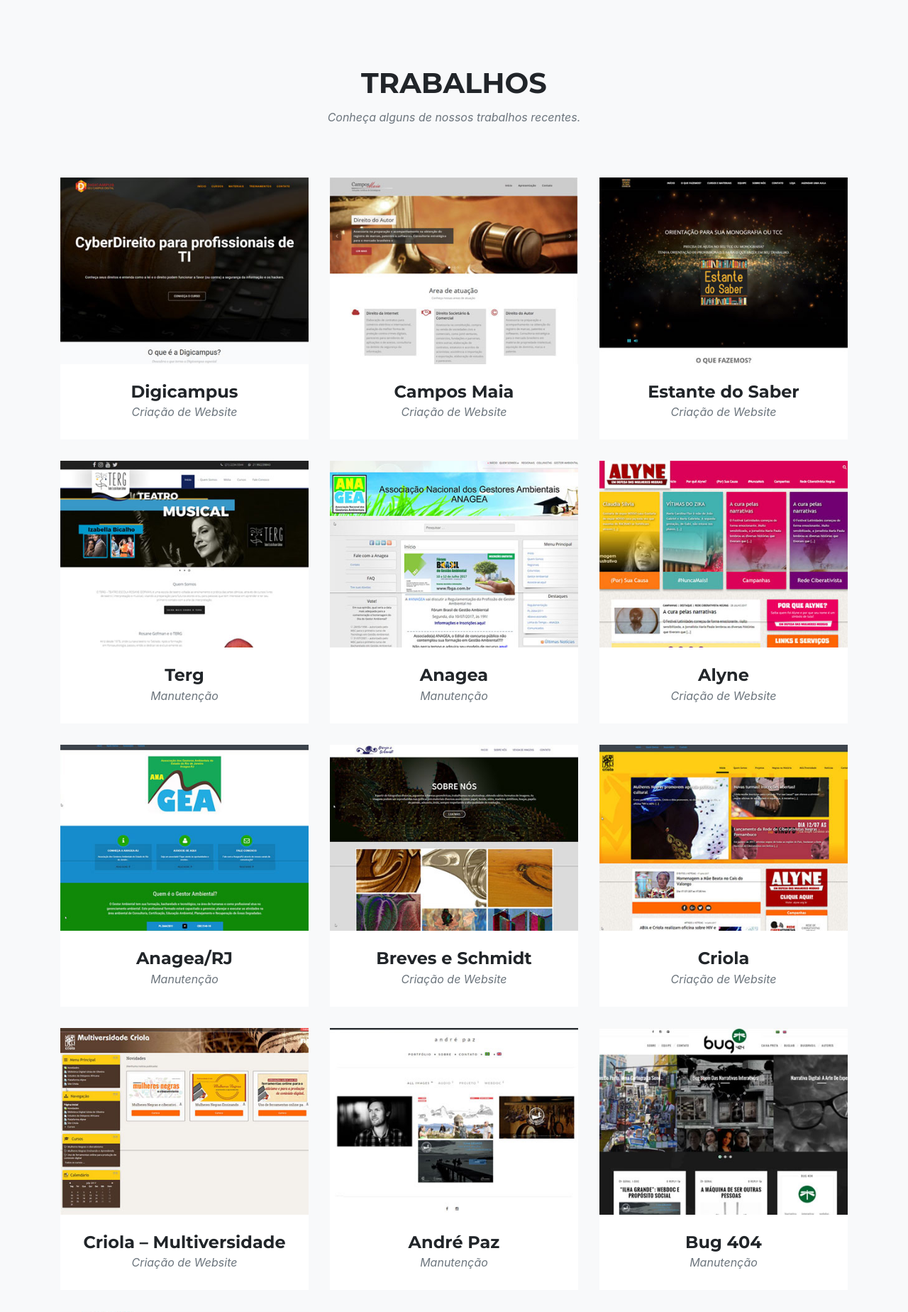
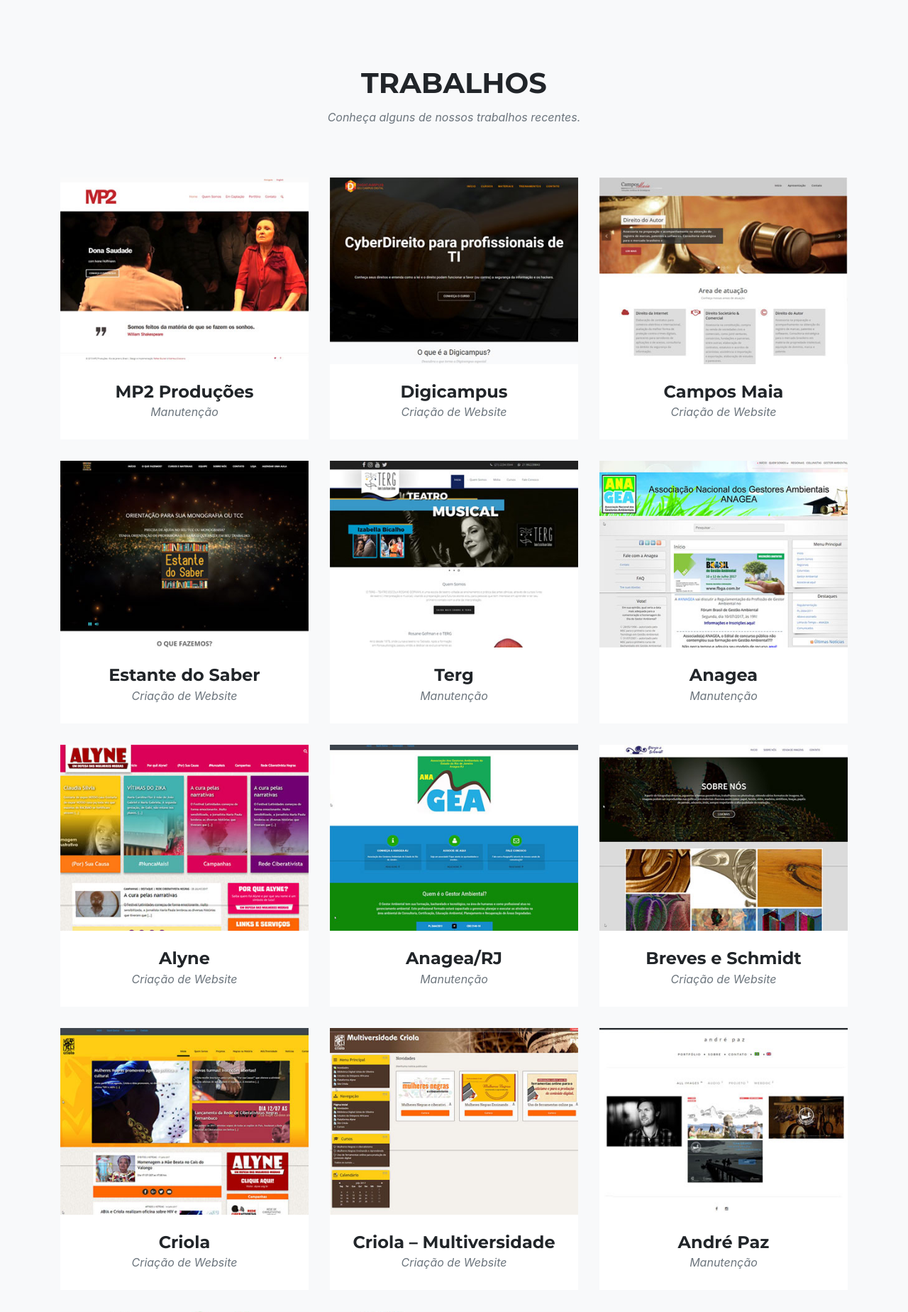
Before and after one commit to viladosite/v8, a PHP site: page / in a window 1280 px wide. Shown: the part 1569-3417 px from the top of the page at 71% size. Run offline with PHP 8.4, Linux system fonts and the light colour scheme; some libraries are stand-ins or nearby versions; some web fonts are replaced.

Commit message:
add mp2 modal

```diff
--- a/includes/modal/modals.php
+++ b/includes/modal/modals.php
@@ -563,3 +563,43 @@
       </div>
     </div>
   </div>
+
+  <!-- Modal 14 -->
+  <div class="portfolio-modal modal fade" id="portfolioModal14" tabindex="-1" role="dialog" aria-hidden="true">
+    <div class="modal-dialog">
+      <div class="modal-content">
+        <div class="close-modal" data-dismiss="modal">
+          <div class="lr">
+            <div class="rl"></div>
+          </div>
+        </div>
+        <div class="container">
+          <div class="row">
+            <div class="col-lg-8 mx-auto">
+              <div class="modal-body">
+                <!-- Project Details Go Here -->
+                <h2 class="text-uppercase">MP2 Produções</h2>
+                <p class="item-intro text-muted">Manutenção</p>
+                <img class="img-fluid d-block mx-auto" src="img/portfolio/mp2-full.jpg" alt="">
+                <p>O site da produtora de filmes MP2 chegou até nós com a missão de ser atualizado e incrementado já que já não passava por atualizações a muito tempo.</p>
+                <p>
+                  Alem das alterações de conteúdo solicitadas pelo cliente tanto na versão em português quanto em inglês, foram feitas tambem diversas atualizações nos plugins e componentes do site, criado em wordpress.
+                </p>
+
+                <p>As atualizações e backups ajudam a garantir a integridade do site e mante-lo seguro e livre de riscos tanto para o proprietário do site quanto para seus clientes que acessam o site.</p>
+
+                <ul class="list-inline">
+                  <li><a href="https://www.mp2producoes.com.br/" target="_blank">mp2producoes.com.br</a></li>
+                  <li>Cliente: Mp2 Produções</li>
+                  <li>Serviço: Manutenção</li>
+                </ul>
+                <button class="btn btn-primary" data-dismiss="modal" type="button">
+                  <i class="fas fa-times"></i>
+                  Fechar</button>
+              </div>
+            </div>
+          </div>
+        </div>
+      </div>
+    </div>
+  </div>
--- a/includes/sections/portfolio.php
+++ b/includes/sections/portfolio.php
@@ -8,6 +8,21 @@
         </div>
       </div>
       <div class="row">
+
+      	<div class="col-md-4 col-sm-6 portfolio-item">
+      	  <a class="portfolio-link" data-toggle="modal" href="#portfolioModal14">
+      	    <div class="portfolio-hover">
+      	      <div class="portfolio-hover-content">
+      	        <i class="fas fa-plus fa-3x"></i>
+      	      </div>
+      	    </div>
+      	    <img class="img-fluid" src="img/portfolio/mp2-thumbnail.jpg" alt="">
+      	  </a>
+      	  <div class="portfolio-caption">
+      	    <h4>MP2 Produções</h4>
+      	    <p class="text-muted">Manutenção</p>
+      	  </div>
+      	</div>
 
       	<div class="col-md-4 col-sm-6 portfolio-item">
       	  <a class="portfolio-link" data-toggle="modal" href="#portfolioModal13">
```
Also changed, not shown: img/portfolio/mp2-full.jpg (added), img/portfolio/mp2-thumbnail.jpg (added).
